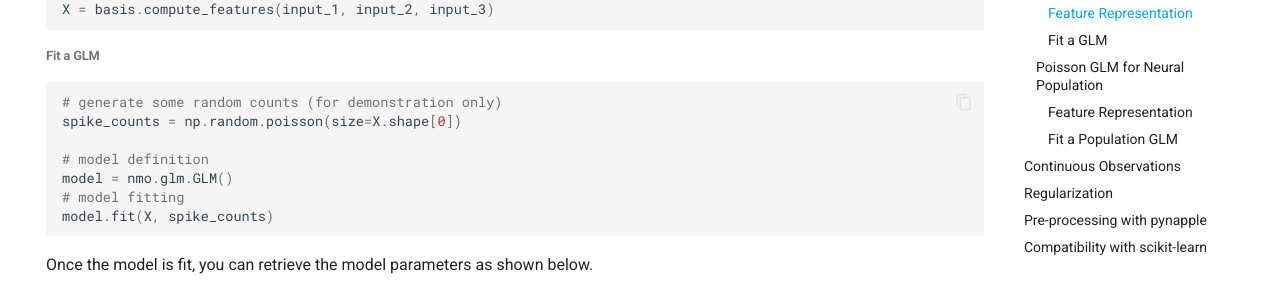
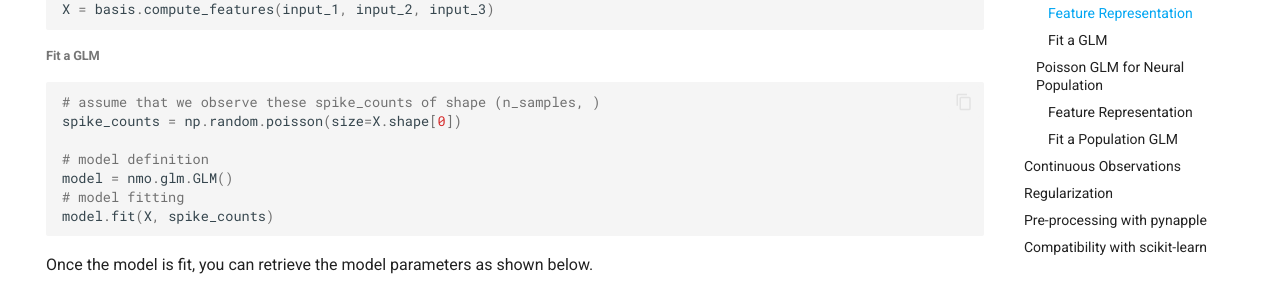
Before and after one commit to flatironinstitute/nemos, an MkDocs documentation site: the page built from docs/quickstart.md, in a window 1280 px wide and 900 px high, scrolled down 1447 px. Shown: the part 167-453 px from the top of the window. Built offline with MkDocs 1.6.1 and Material for MkDocs 9.7.7, drawn with Linux system fonts in a browser that asks for light colours; nearby versions of some CDN libraries; library files that are not in the unit come from our copies; comment, search, counter and statistics services are not loaded.

Commit message:
improved comment

````diff
--- a/docs/quickstart.md
+++ b/docs/quickstart.md
@@ -69,7 +69,7 @@
 
 ```python
 
-# generate some random counts (for demonstration only)
+# assume that we observe these spike_counts of shape (n_samples, )
 spike_counts = np.random.poisson(size=X.shape[0])
 
 # model definition
````
